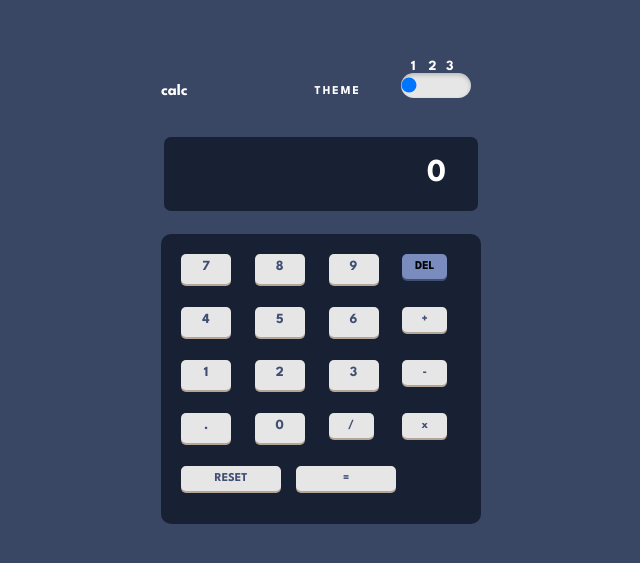
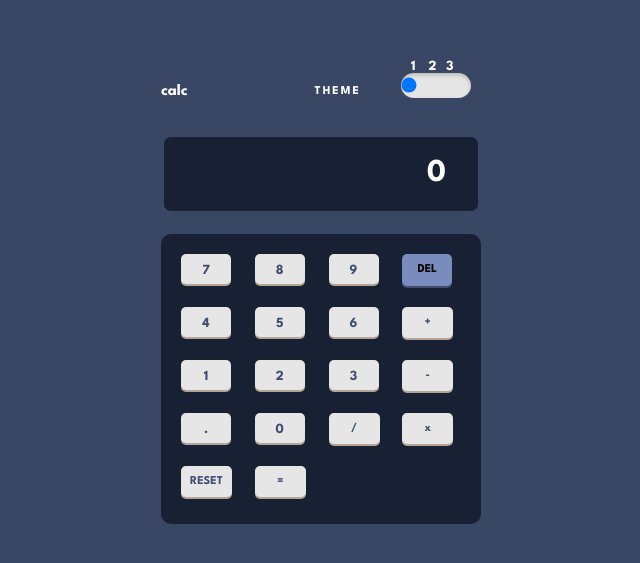
Before and after one commit to God55-lgtm/Calculator-app, a plain HTML site: page index.html in a window 1280 px wide. Shown: the part 109-672 px from the top of the page, without its empty margins (319-959 px from the left). Drawn offline with Linux system fonts and the light colour scheme.

Commit message:
Change css

```diff
--- a/index.html
+++ b/index.html
@@ -75,8 +75,8 @@
         <div class="button-mult"><span>x</span></div>
       </div>
       <div class="fila">
-        <button class="button-reset">RESET</button>
-        <button class="button-igual">=</button>
+        <div class="button-reset">RESET</div>
+        <div class="button-igual">=</div>
       </div>
     </div>
 
--- a/styles.css
+++ b/styles.css
@@ -187,7 +187,8 @@ body {
 .button-mult,
 .button-resta,
 .button-suma,
-.button-divi{
+.button-divi,
+.button-delete{
     font-size: 12px;
     font-weight: 700;
     user-select: none;
@@ -211,7 +212,7 @@ body {
     display: flex;
     align-items: center;
     justify-content: center;
-    margin-top: 6px;
+    margin-top: 10px;
 
 }
 
@@ -222,8 +223,8 @@ body {
     display: flex;
     align-items: center;
     justify-content: center;
-    width: 45px;
-    height: 25px;
+    width: 50px;
+    height: 32px;
     border-radius: 5px;
     background-color: var(--key-blue-cyan);
     border-bottom: 0cap;
@@ -238,8 +239,14 @@ body {
 }
 
 .button-reset,
+.button-igual,
+.button-suma,
+.button-resta,
+.button-mult,
+.button-divi,
+.button-reset,
 .button-igual {
-    width: 100px;
+    width: 45px;
     height: 25px;
     border: solid var(--key-background);
     border-radius: 5px;
```
